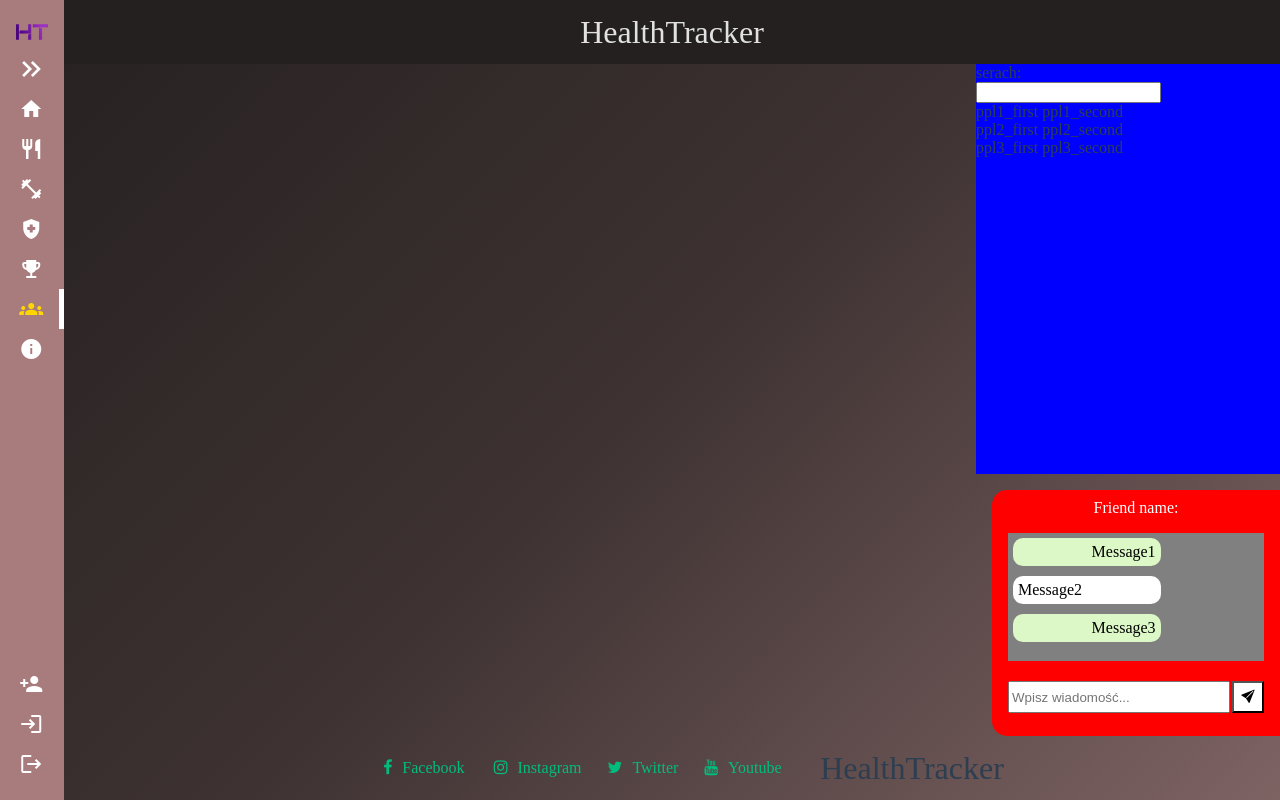
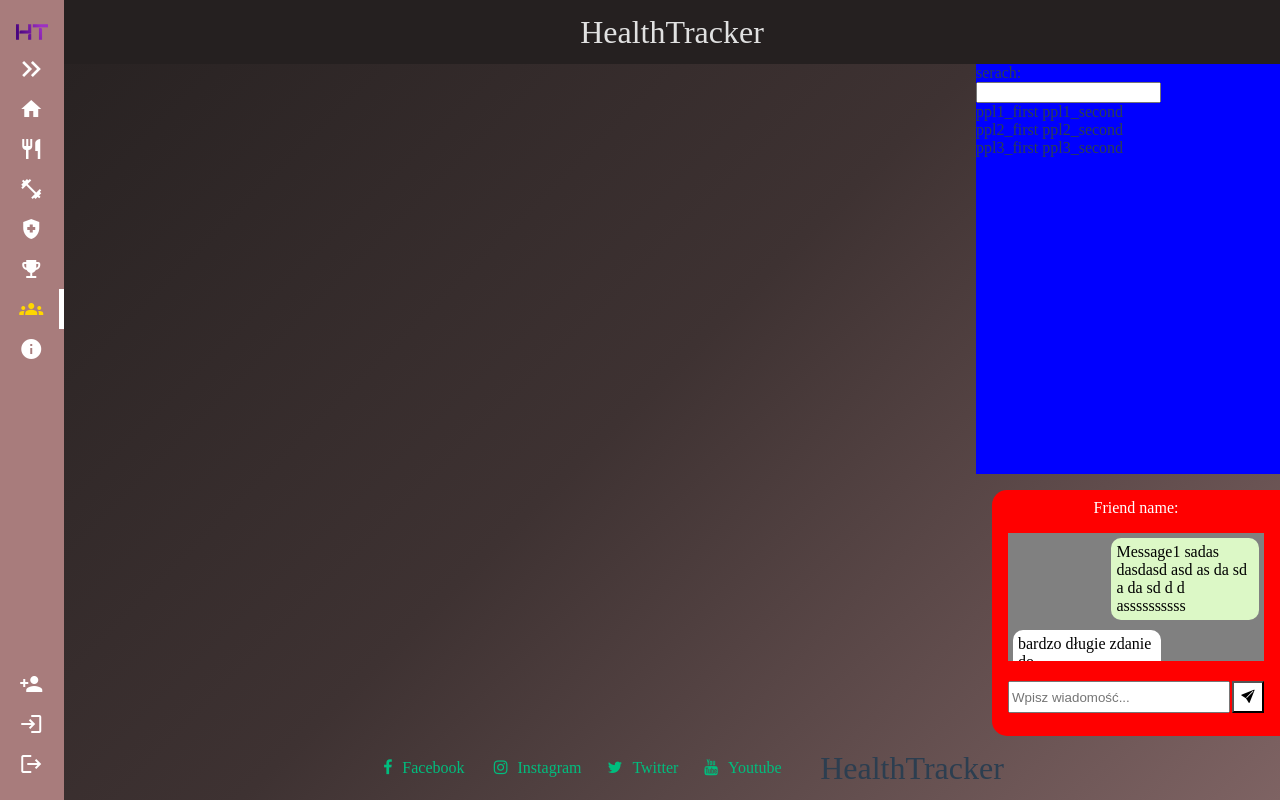
Before and after one commit to Hikareel/HealthTracker, a Vue app in the folder HealthTracker/healthtracker.client/: page /community in a window 1280 px wide. Built offline with nearby package versions, Linux system fonts and the light colour scheme; what @vueform/vueform would draw is missing.

Commit message:
chat messages adjustment

```diff
--- a/HealthTracker/healthtracker.client/src/components/views/community/chat/chat.vue
+++ b/HealthTracker/healthtracker.client/src/components/views/community/chat/chat.vue
@@ -49,15 +49,18 @@ import { CurrentMessages } from './data/currentMessages'
 
 .message {
   display: flex;
+  overflow-wrap: anywhere;
   margin-bottom: 10px;
   padding: 5px;
   border-radius: 10px;
   max-width: 60%;
+  width: fit-content;
   color: black;
 }
 
 .own-message {
   justify-content: end;
+  margin-left: auto;
   background-color: #dcf8c6;
 }
 
--- a/HealthTracker/healthtracker.client/src/components/views/community/chat/data/currentMessages.ts
+++ b/HealthTracker/healthtracker.client/src/components/views/community/chat/data/currentMessages.ts
@@ -3,12 +3,12 @@ import { reactive } from "vue";
 //Pobierane z backendu.
 const CurrentMessages = reactive([
     {
-        message: "Message1",
+        message: "Message1 sadas dasdasd asd as da sd a da sd  d d       assssssssss",
         timeSend: "",
         isYours: true
     },
     {
-        message: "Message2",
+        message: "bardzo długie zdanie do przetestowaniesssssssssssssssssssssssssssssssssssssssssssssssssss bardzo długie zdanie do przetestowanie bardzo długie zdanie do przetestowanie bardzo długie zdanie do przetestowanie",
         timeSend: "",
         isYours: false
     },
```
